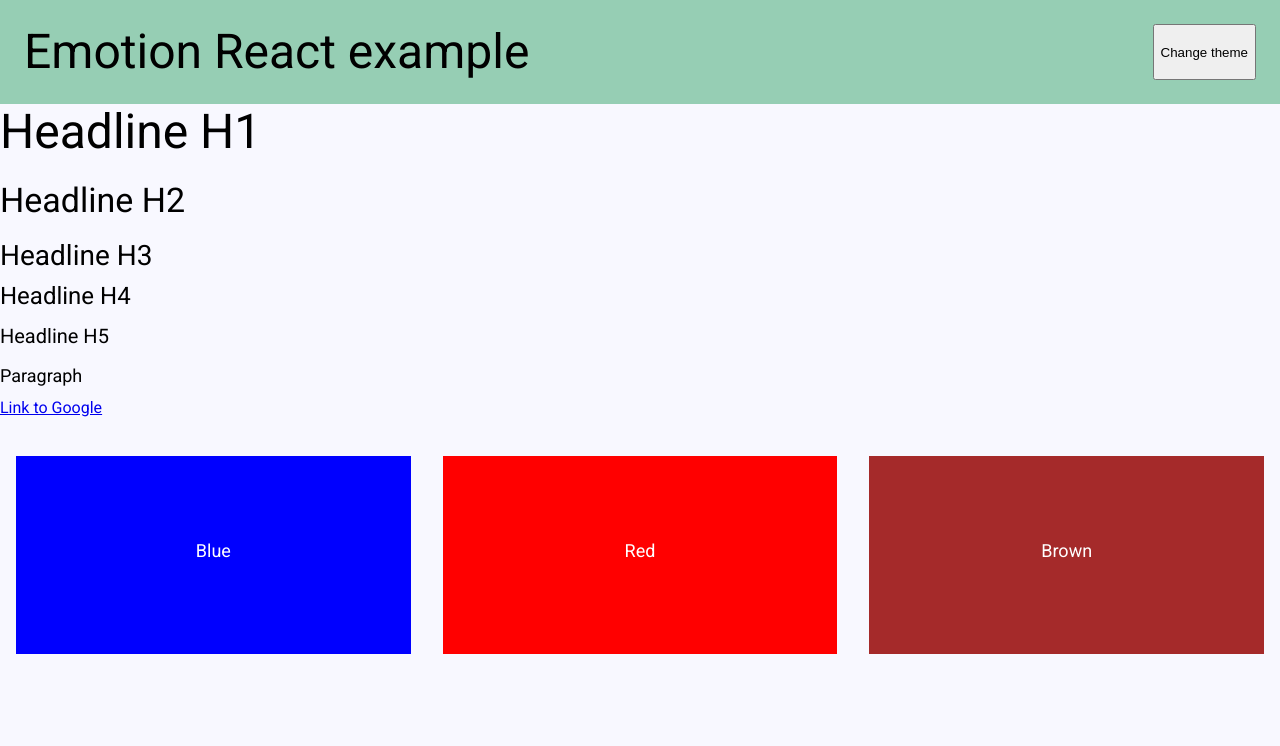
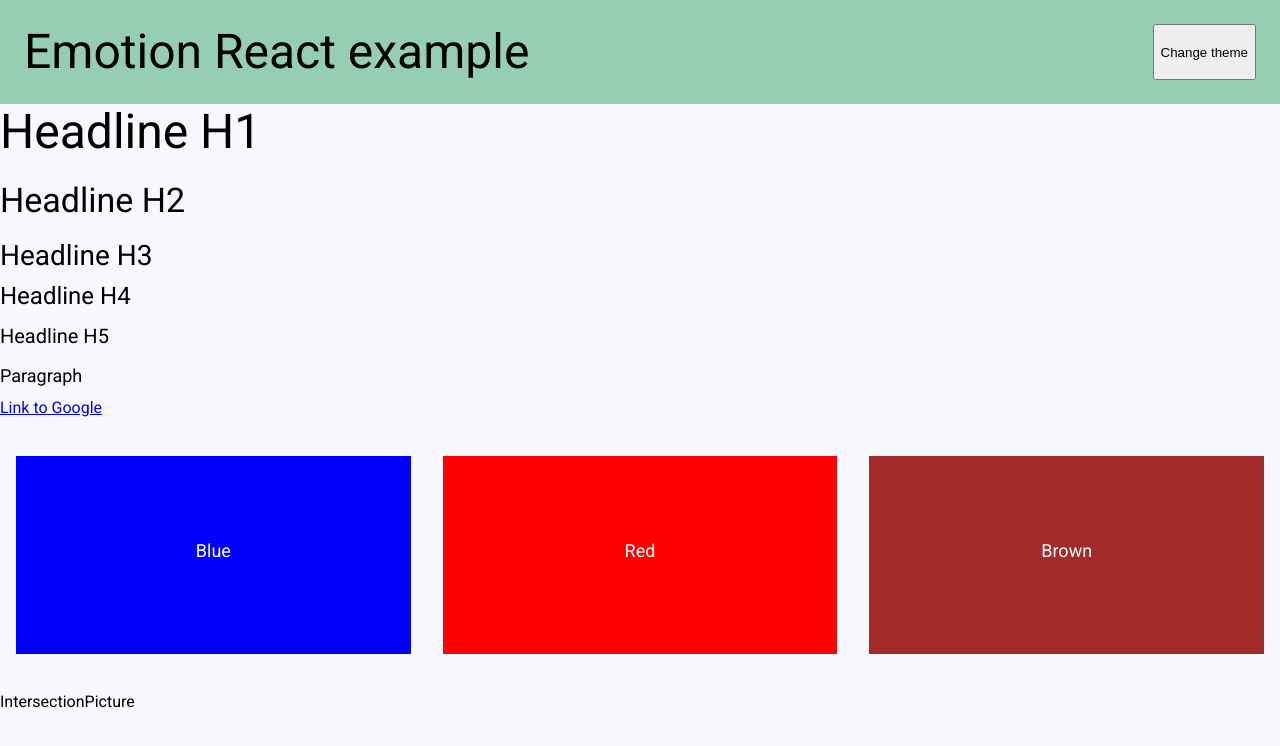
Before and after one commit to Elmona/emotion-react-example, a React (Create React App) app: page / in a window 1280 px wide. Shown: the top 746 px of the page. Built offline with nearby package versions, Linux system fonts and the light colour scheme.

Commit message:
Add IntersectionPicture to app.tsx

```diff
--- a/src/App.tsx
+++ b/src/App.tsx
@@ -9,6 +9,7 @@
 import {lightTheme} from './framework/theme'
 
 import {cards} from './models/cards'
+import IntersectionPicture from './components/IntersectionPicture/IntersectionPicture'
 
 const App = () => {
     const [theme, setTheme] = useState(lightTheme)
@@ -24,6 +25,7 @@
             <main>
                 <DisplayTextElements />
                 <Cards cards={cards} />
+                <IntersectionPicture />
             </main>
             <footer>
                 {/* TOOD */}
--- a/src/hooks/useIntersectionObserver.tsx
+++ b/src/hooks/useIntersectionObserver.tsx
@@ -22,9 +22,8 @@
    * @param entries - List of IntersectionObserverEntry-objects.
    * @param observer - The observer.
    */
-  const intersectionHandler = (entries, observer) => {
+  const intersectionHandler = (entries: IntersectionObserverEntry[], observer: IntersectionObserver) => {
     entries.forEach(entry => {
-      console.log(entry)
       if (entry.isIntersecting) {
         setIsIntersecting(true)
 
```
